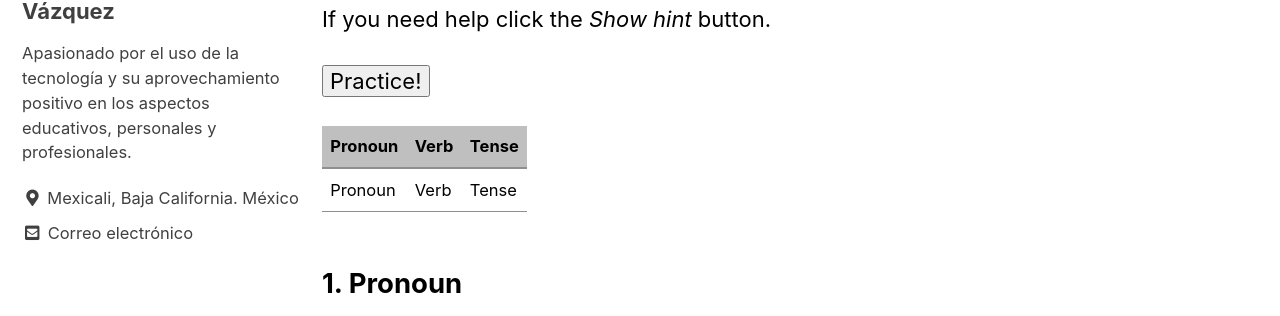
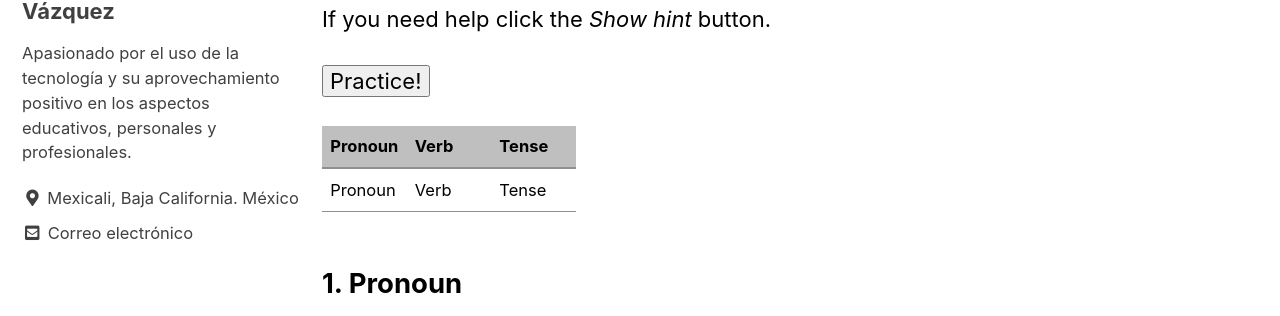
Before and after one commit to camachevaz/ESL, a Jekyll site: the page built from _posts/2021-12-14-verbos.markdown, in a window 1280 px wide. Shown: the part 259-575 px from the top of the page. Built offline with Jekyll 4.4.1, drawn with Linux system fonts in a browser that asks for light colours; cached includes are drawn as plain includes.

Commit message:
Update 2021-12-14-verbos.markdown

```diff
--- a/_posts/2021-12-14-verbos.markdown
+++ b/_posts/2021-12-14-verbos.markdown
@@ -5,6 +5,9 @@ permalink: /practica/verbs/
 category: practica
 summary: Practice different time tenses with quick templates of pronouns and verbs.
 ---
+<style>
+    table td{width:33.3333%;}
+</style>
 
 Click the button to get a set of Pronoun, Verbe, and Tense Try to make a sentence with these cues.
 
```
